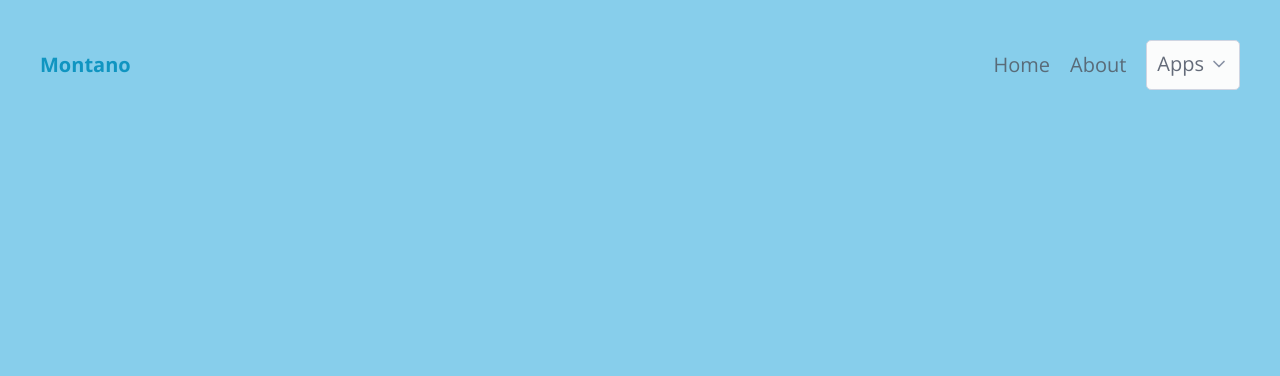
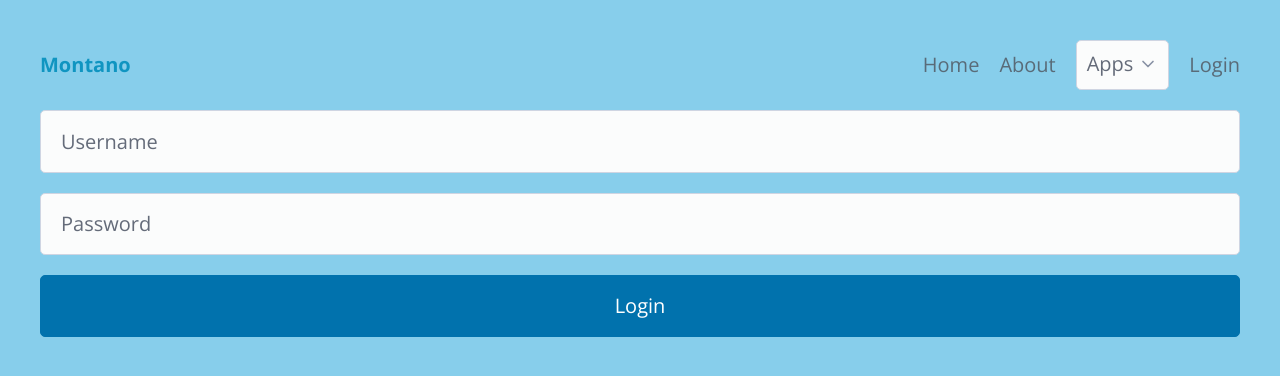
Before and after one commit to jm1412/montano-react, a React (Vite) app: page /login in a window 1280 px wide. Shown: the top 376 px of the page. Built offline with nearby package versions, Linux system fonts and the light colour scheme.

Commit message:
login implementation

```diff
--- a/src/App.jsx
+++ b/src/App.jsx
@@ -5,21 +5,32 @@ import { lazy } from "react";
 import Home from "./pages/Home";
 import About from "./pages/About";
 import Gasto from "./pages/Gasto";
-
-// Lazy load the route components
+import Login from "./pages/Login";
+import { AuthProvider } from "./AuthContext";
+import ProtectedRoute from "./ProtectedRoute";
 
 function App() {
   return (
+    <AuthProvider>
       <Router>
         <div>
           <MenuBar />
           <Routes>
             <Route path="/" element={<Home />} />
             <Route path="/about" element={<About />} />
-          <Route path="/gasto" element={<Gasto />} />
+            <Route
+              path="/gasto"
+              element={
+                <ProtectedRoute>
+                  <Gasto />
+                </ProtectedRoute>
+              }
+            />
+            <Route path="/login" element={<Login />} />
           </Routes>
         </div>
       </Router>
+    </AuthProvider>
   );
 }
 
--- /dev/null
+++ b/src/AuthContext.jsx
@@ -0,0 +1,24 @@
+// src/AuthContext.js
+import React, { createContext, useState } from "react";
+
+export const AuthContext = createContext();
+
+export const AuthProvider = ({ children }) => {
+  const [isAuthenticated, setIsAuthenticated] = useState(false);
+
+  const login = () => {
+    setIsAuthenticated(true);
+  };
+
+  const logout = () => {
+    localStorage.removeItem("accessToken");
+    localStorage.removeItem("refreshToken");
+    setIsAuthenticated(false);
+  };
+
+  return (
+    <AuthContext.Provider value={{ isAuthenticated, login, logout }}>
+      {children}
+    </AuthContext.Provider>
+  );
+};
--- /dev/null
+++ b/src/ProtectedRoute.jsx
@@ -0,0 +1,18 @@
+// src/ProtectedRoute.js
+import React, { useContext } from "react";
+import { Navigate, useLocation } from "react-router-dom";
+import { AuthContext } from "./AuthContext";
+
+const ProtectedRoute = ({ children }) => {
+  const { isAuthenticated } = useContext(AuthContext);
+  const location = useLocation(); // Get the current location
+
+  if (!isAuthenticated) {
+    // Pass the current location to the login route
+    return <Navigate to="/login" replace state={{ from: location }} />;
+  }
+
+  return children;
+};
+
+export default ProtectedRoute;
--- a/src/components/MenuBar.jsx
+++ b/src/components/MenuBar.jsx
@@ -1,45 +1,63 @@
-import React from "react";
+// src/MenuBar.js
+import React, { useContext } from "react";
 import { Link } from "react-router-dom";
+import { AuthContext } from "../AuthContext"; // Import AuthContext
 
 function MenuBar() {
+  const { isAuthenticated, logout } = useContext(AuthContext); // Use isAuthenticated and logout from context
+
+  const handleLogout = (event) => {
+    event.preventDefault(); // Prevent default link navigation
+    logout(); // Perform logout action
+  };
+
   return (
     <header>
       <nav>
         <ul>
           <li>
-            <a href="/">
+            <Link to="/">
               <strong>Montano</strong>
-            </a>
+            </Link>
           </li>
         </ul>
         <ul>
           <li>
-            <a href="/" className="secondary">
+            <Link to="/" className="secondary">
               Home
-            </a>
+            </Link>
           </li>
           <li>
-            <a href="/about" className="secondary">
+            <Link to="/about" className="secondary">
               About
-            </a>
+            </Link>
           </li>
-
           <li>
             <details className="dropdown">
               <summary>Apps</summary>
               <ul dir="rtl">
                 <li>
-                  <a href="/gasto">Gasto</a>
+                  <Link to="/gasto">Gasto</Link>
                 </li>
                 <li>
-                  <a href="#">Settings</a>
-                </li>
-                <li>
-                  <a href="#">Logout</a>
+                  <Link to="#">Settings</Link>
                 </li>
               </ul>
             </details>
           </li>
+          {isAuthenticated ? (
+            <li>
+              <Link to="/" onClick={handleLogout} className="secondary">
+                Logout
+              </Link>
+            </li>
+          ) : (
+            <li>
+              <Link to="/login" className="secondary">
+                Login
+              </Link>
+            </li>
+          )}
         </ul>
       </nav>
     </header>
--- a/src/pages/About.jsx
+++ b/src/pages/About.jsx
@@ -1,7 +1,7 @@
 import React from "react";
 
 function About() {
-  return <h1>About Page</h1>;
+  return <h3>About Page</h3>;
 }
 
 export default About;
--- a/src/pages/Gasto.jsx
+++ b/src/pages/Gasto.jsx
@@ -192,8 +192,8 @@ function Gasto() {
   const HomePage = () => {
     return (
       <>
-        <ExpenseSummaryToday />
-        {/* <ExpenseTransactionsToday /> */}
+        {/* <ExpenseSummaryToday /> */}
+        <ExpenseTransactionsToday />
         <Buttons>
           <ViewExpenseButton />
           <AddExpenseButton />
--- /dev/null
+++ b/src/pages/Login.jsx
@@ -0,0 +1,65 @@
+// src/Login.js
+import React, { useState, useContext } from "react";
+import axios from "axios";
+import { useNavigate, useLocation } from "react-router-dom";
+import { AuthContext } from "../AuthContext";
+
+const Login = () => {
+  const [username, setUsername] = useState("");
+  const [password, setPassword] = useState("");
+  const [error, setError] = useState("");
+  const { login } = useContext(AuthContext);
+  const navigate = useNavigate();
+  const location = useLocation(); // Get the location object
+
+  const from = location.state?.from?.pathname || "/"; // Get the 'from' pathname or default to "/"
+
+  const handleLogin = async (event) => {
+    event.preventDefault();
+    try {
+      const response = await axios.post(
+        "http://127.0.0.1:8000/accounts/api/token/",
+        {
+          username,
+          password,
+        }
+      );
+      localStorage.setItem("accessToken", response.data.access);
+      localStorage.setItem("refreshToken", response.data.refresh);
+      setError("");
+      login(); // Set authentication state to true
+      navigate(from, { replace: true }); // Redirect to the original page or the default page
+    } catch (err) {
+      if (err.response && err.response.status === 401) {
+        setError("Invalid username or password");
+      } else {
+        setError("An error occurred. Please try again.");
+      }
+    }
+  };
+
+  return (
+    <div>
+      <form onSubmit={handleLogin}>
+        <input
+          type="text"
+          placeholder="Username"
+          value={username}
+          onChange={(e) => setUsername(e.target.value)}
+          required
+        />
+        <input
+          type="password"
+          placeholder="Password"
+          value={password}
+          onChange={(e) => setPassword(e.target.value)}
+          required
+        />
+        <button type="submit">Login</button>
+      </form>
+      {error && <p>{error}</p>}
+    </div>
+  );
+};
+
+export default Login;
```
Also changed, not shown: src/axiosConfig.jsx (added, +51 -0 lines). Lines whose indentation alone changed are shown as unchanged.
